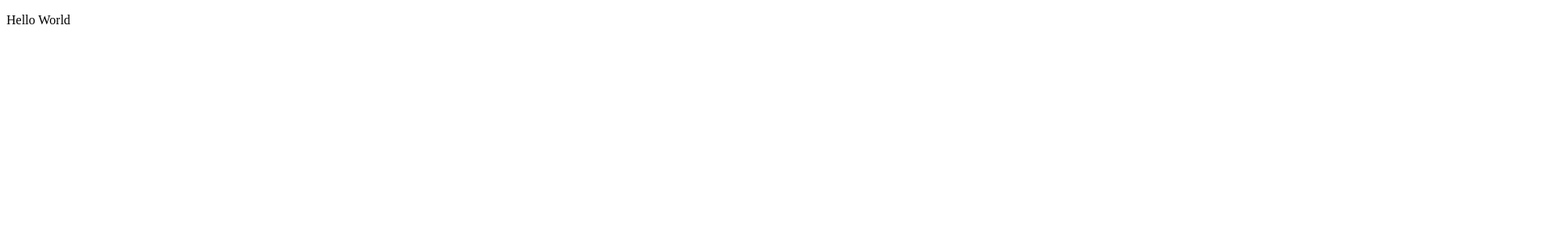
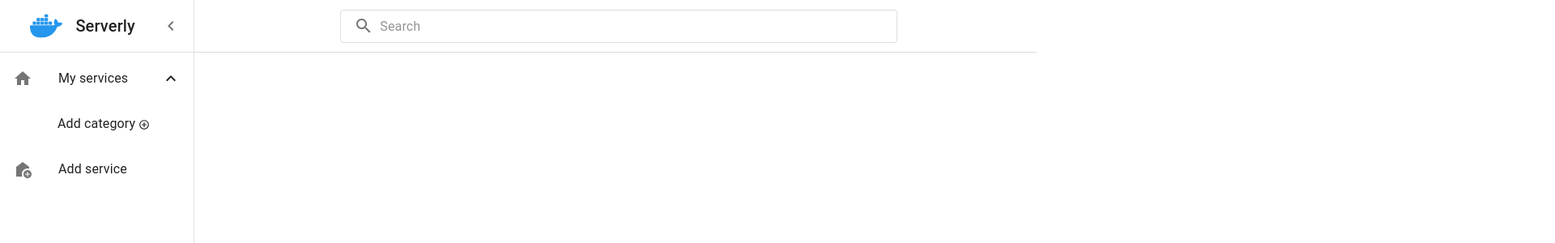
Before and after one commit to sam-carvalho/service-catalog, a Next.js app: page / in a window 1280 px wide. Shown: the top 300 px of the page at 81% size, 1920 px wide, since content can reach past the window. Built offline with nearby package versions, Linux system fonts and the light colour scheme.

Commit message:
feat: add custom app and AppShell components

```diff
--- /dev/null
+++ b/src/components/AppShell.tsx
@@ -0,0 +1,68 @@
+import React, { useState, ReactNode } from "react";
+import Box from "@mui/material/Box";
+import CssBaseline from "@mui/material/CssBaseline";
+
+import Header from "./Header";
+import SideNav from "./SideNav";
+import Overlay from "./Overlay";
+
+interface AppShellProps {
+  children: ReactNode;
+  isMobile: boolean;
+  menuWidth?: number;
+}
+
+export default function AppShell({
+  children,
+  isMobile,
+  menuWidth = 240,
+}: AppShellProps) {
+  const [isMenuOpen, setIsMenuOpen] = useState(!isMobile ?? false);
+
+  const handleOpenMenu = () => {
+    setIsMenuOpen(true);
+  };
+
+  const handleCloseMenu = () => {
+    setIsMenuOpen(false);
+  };
+
+  const handleCloseOverlayMenu = () => {
+    if (isMenuOpen && isMobile) {
+      handleCloseMenu();
+    }
+  };
+
+  return (
+    <Box sx={{ display: "flex" }}>
+      <CssBaseline />
+      <Overlay
+        isMenuOpen={isMenuOpen}
+        isMobile={isMobile}
+        onClick={handleCloseOverlayMenu}
+      />
+      <Header
+        isMenuOpen={isMenuOpen}
+        handleOpenMenu={handleOpenMenu}
+        menuWidth={menuWidth}
+        isMobile={isMobile}
+      />
+      <SideNav
+        isMenuOpen={isMenuOpen}
+        handleCloseMenu={handleCloseMenu}
+        menuWidth={menuWidth}
+      />
+      <Box
+        component="main"
+        sx={{
+          flexGrow: 1,
+          p: 3,
+          marginTop: { xs: 5, md: 8 },
+          marginLeft: { xs: 3, md: menuWidth + 3 },
+        }}
+      >
+        {children}
+      </Box>
+    </Box>
+  );
+}
--- /dev/null
+++ b/src/components/Overlay.tsx
@@ -0,0 +1,21 @@
+import * as React from "react";
+import { styled } from "@mui/material/styles";
+
+interface OverlayProps {
+  isMenuOpen: boolean;
+  isMobile: boolean;
+}
+
+const Overlay = styled("div")<OverlayProps>(({ isMenuOpen, isMobile }) => ({
+  position: "fixed",
+  top: 0,
+  left: 0,
+  right: 0,
+  bottom: 0,
+  backgroundColor: "rgba(0, 0, 0, 0.5)",
+  opacity: isMenuOpen && isMobile ? 1 : 0,
+  transition: "opacity 0.2s ease",
+  zIndex: isMenuOpen && isMobile ? 1200 : -1,
+}));
+
+export default Overlay;
--- /dev/null
+++ b/src/pages/_app.tsx
@@ -0,0 +1,28 @@
+import React from "react";
+import App from "next/app";
+import dynamic from "next/dynamic";
+import { getDeviceType } from "src/utils";
+
+const AppShell = dynamic(() => import("../components/AppShell"), {
+  ssr: false,
+});
+
+class MyApp extends App {
+  static async getInitialProps(appContext) {
+    const appProps = await App.getInitialProps(appContext);
+    const userAgent = appContext.ctx.req.headers["user-agent"];
+    const isMobile = getDeviceType(userAgent) === "mobile";
+    return { ...appProps, isMobile };
+  }
+
+  render() {
+    const { Component, pageProps, isMobile } = this.props;
+    return (
+      <AppShell isMobile={isMobile}>
+        <Component {...pageProps} />
+      </AppShell>
+    );
+  }
+}
+
+export default MyApp;
```
